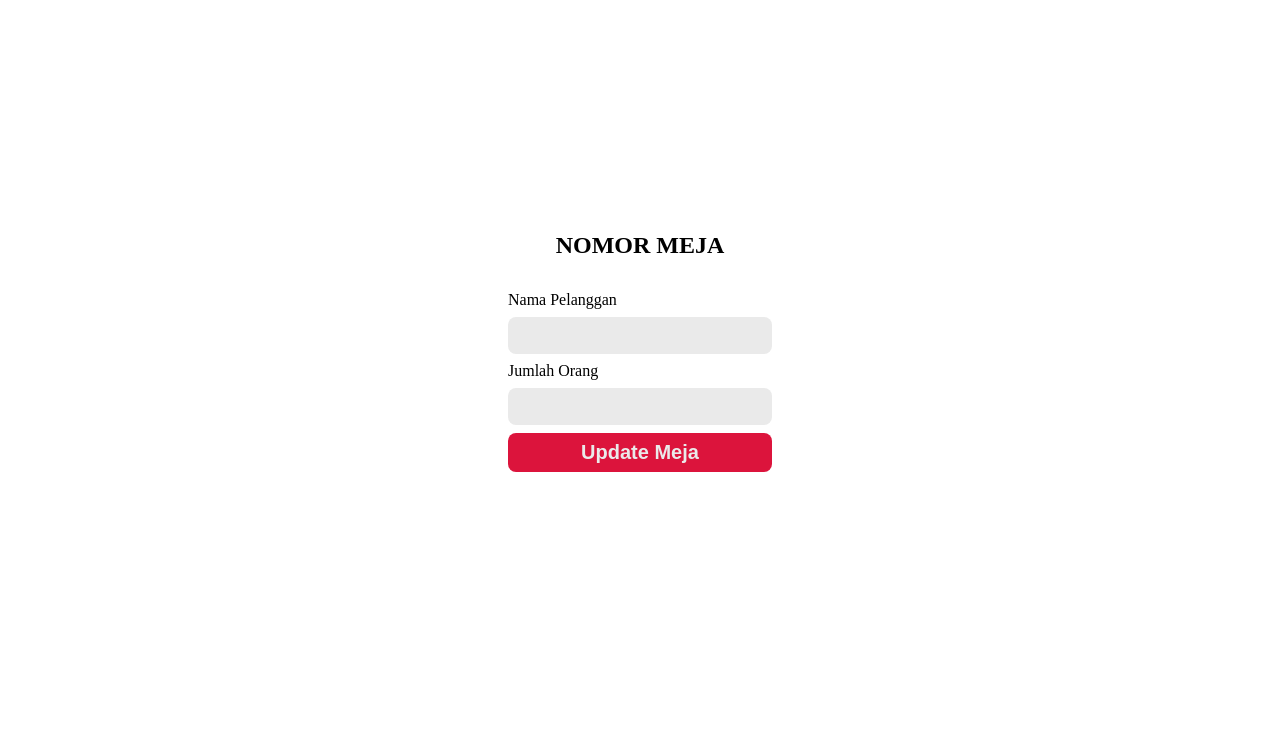
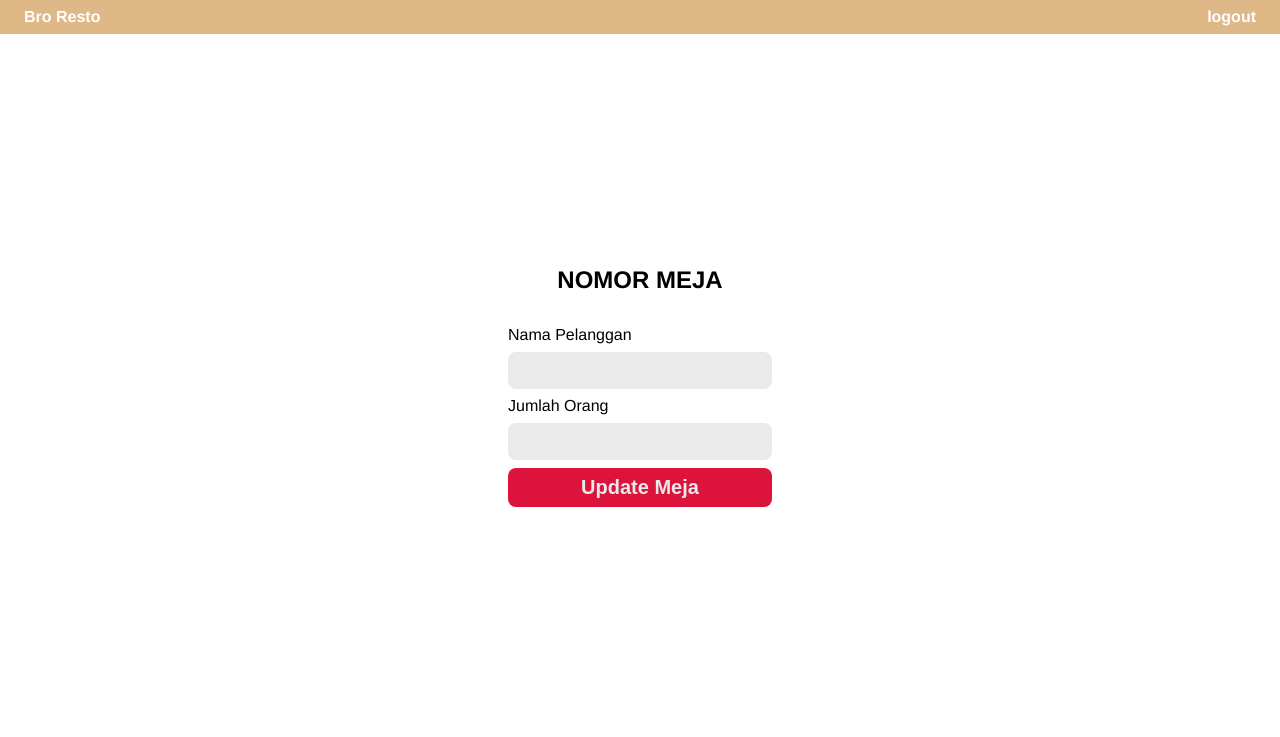
Before and after one commit to zumarnf/restoapp_project, a PHP site: page /meja.php in a window 1280 px wide. Shown: the top 737 px of the page. Run offline with PHP 8.4, Linux system fonts and the light colour scheme; the visitor is signed in with stand-in values (Sample User, id 1).

Commit message:
update header

```diff
--- a/index.php
+++ b/index.php
@@ -27,6 +27,8 @@ $select_meja = $db->query($select_meja_query);
 <body>
     <?php include("layouts/header.php") ?>
 
+    <br />
+
     <h1 align="center">DAFTAR MEJA</h1>
 
     <div class="container">
--- a/layouts/header.php
+++ b/layouts/header.php
@@ -1,8 +1,8 @@
 <header>
     <div>
-        <h3>
+        <a href="index.php">
             Bro Resto
-        </h3>
+        </a>
     </div>
     <div>
         <?php
--- a/meja.php
+++ b/meja.php
@@ -42,6 +42,7 @@ if (isset($_POST['update'])) {
 </head>
 
 <body>
+    <?php include("layouts/header.php"); ?>
     <div class="super-center">
         <h1>
             <?= APP_NAME;
--- a/style.css
+++ b/style.css
@@ -4,6 +4,24 @@ body {
   margin: 0;
   padding: 0;
   box-sizing: border-box;
+}
+html {
+  font-family: Helvetica;
+}
+
+header {
+  display: flex;
+  background-color: burlywood;
+  width: 100%;
+  justify-content: space-between;
+  padding: 8px 24px;
+}
+
+header a {
+  text-decoration: none;
+  color: white;
+  font-weight: 600;
+  cursor: pointer;
 }
 
 .container {
```
